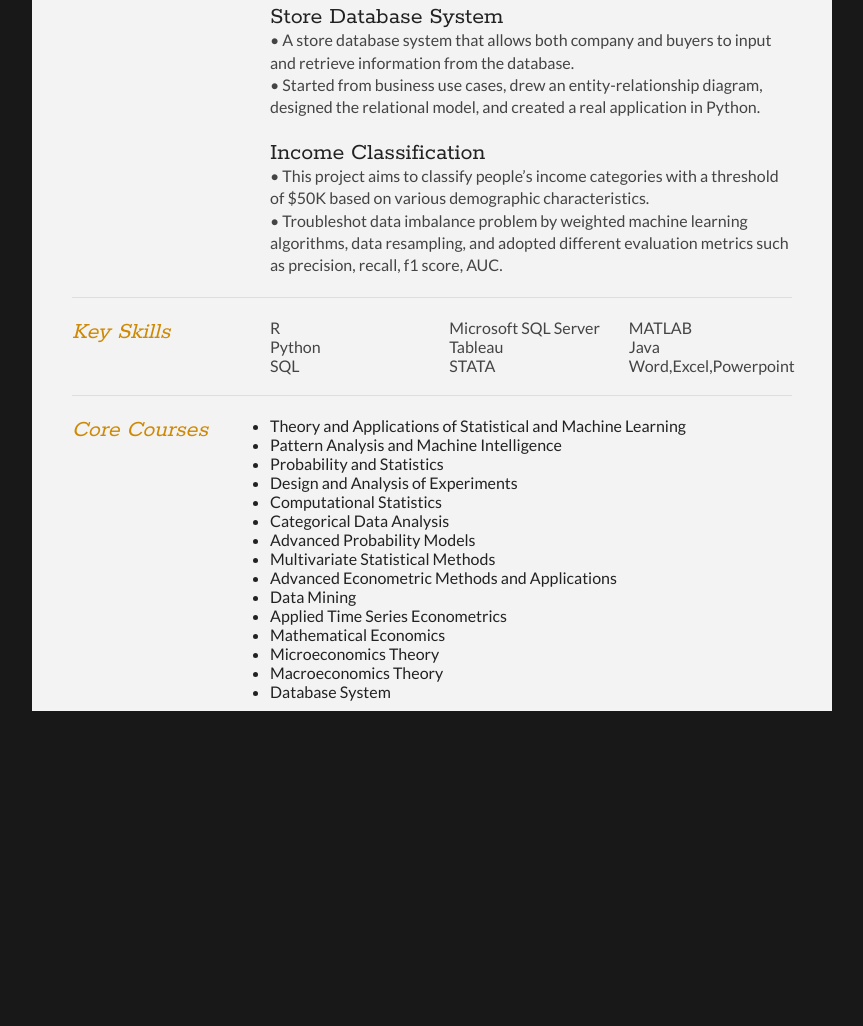
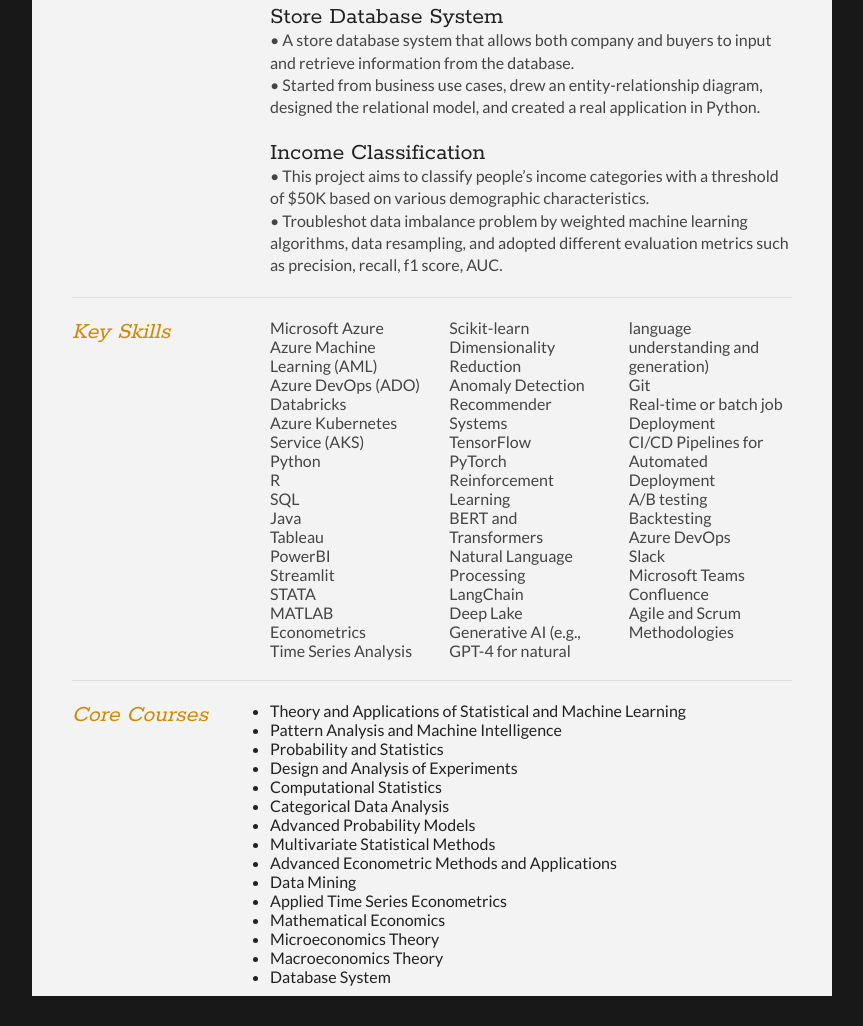
Before and after one commit to LinsiLin/LinsiLin.githubfile.io, a website: page resume.html in a window 1280 px wide. Shown: the part 3074-4100 px from the top of the page, without its empty margins (208-1071 px from the left). Before the commit the page ends 3815 px from the top, so only its background shows below. Drawn offline with Linux system fonts and the light colour scheme.

Commit message:
Update resume.html

```diff
--- a/resume.html
+++ b/resume.html
@@ -192,15 +192,45 @@
 
 			<div class="sectionContent">
 				<ul class="keySkills">
-					<li>R</li>
-					<li>Python</li>
-					<li>SQL</li>
-					<li>Microsoft SQL Server</li>
-                    <li>Tableau</li>
-                    <li>STATA</li>
-					<li>MATLAB</li>
-					<li>Java</li>
-					<li>Word,Excel,Powerpoint</li>
+					<li>Microsoft Azure</li>
+<li>Azure Machine Learning (AML)</li>
+<li>Azure DevOps (ADO)</li>
+<li>Databricks</li>
+<li>Azure Kubernetes Service (AKS)</li>
+<li>Python</li>
+<li>R</li>
+<li>SQL</li>
+<li>Java</li>
+<li>Tableau</li>
+<li>PowerBI</li>
+<li>Streamlit</li>
+<li>STATA</li>
+<li>MATLAB</li>
+<li>Econometrics</li>
+<li>Time Series Analysis</li>
+<li>Scikit-learn</li>
+<li>Dimensionality Reduction</li>
+<li>Anomaly Detection</li>
+<li>Recommender Systems</li>
+<li>TensorFlow</li>
+<li>PyTorch</li>
+<li>Reinforcement Learning</li>
+<li>BERT and Transformers</li>
+<li>Natural Language Processing</li>
+<li>LangChain</li>
+<li>Deep Lake</li>
+<li>Generative AI (e.g., GPT-4 for natural language understanding and generation)</li>
+<li>Git</li>
+<li>Real-time or batch job Deployment</li>
+<li>CI/CD Pipelines for Automated Deployment</li>
+<li>A/B testing</li>
+<li>Backtesting</li>
+<li>Azure DevOps</li>
+<li>Slack</li>
+<li>Microsoft Teams</li>
+<li>Confluence</li>
+<li>Agile and Scrum Methodologies</li>
+
 
 				</ul>
 			</div>
```
